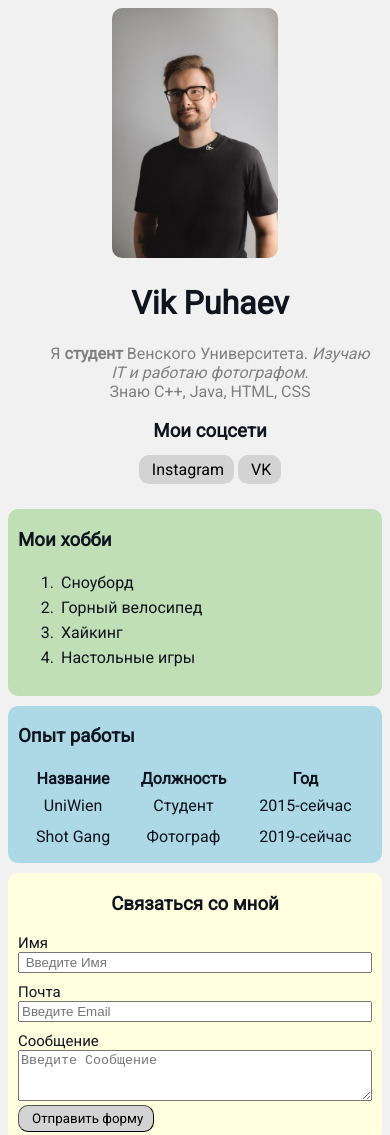
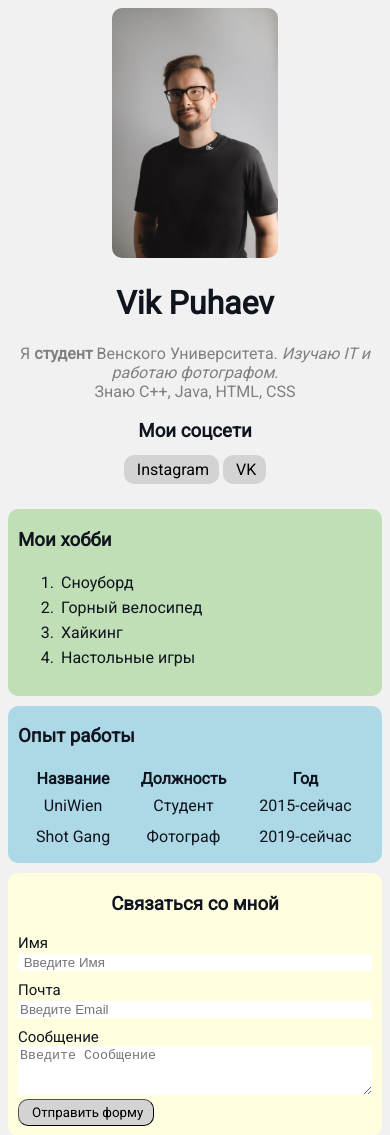
Before and after one commit to Puhavik/HTML_CSS_Project_1, a plain HTML site: page index.html in a window 390 px wide. Shown: the top 1135 px of the page. Drawn offline with Linux system fonts and the light colour scheme.

Commit message:
fix: centered bio on mobile

```diff
--- a/style.css
+++ b/style.css
@@ -28,13 +28,12 @@ body{
 
 .info {
   display: flex;
-  width: 100%;
   margin-bottom: 10px;
+  gap: 1rem;
 }
 
 .info-text {
   padding-bottom: 20px;
-  margin-left: 30px;
 }
 
 .info-text p {
@@ -47,9 +46,9 @@ body{
     text-align: center;
   }
 
-} {
+}
 
-}
+
 .hobby {
   background: #C1DFB6;
 }
@@ -111,7 +110,7 @@ body{
 .form-group textarea{
   width: 100%;
   box-sizing: border-box;
-  border; none;
+  border: none;
 }
 
 .form-row {
@@ -139,6 +138,6 @@ body{
   }
 }
 
-.form-row .form-group: last-child {
+.form-row .form-group:last-child {
   margin-right: 0px;
 }
```
